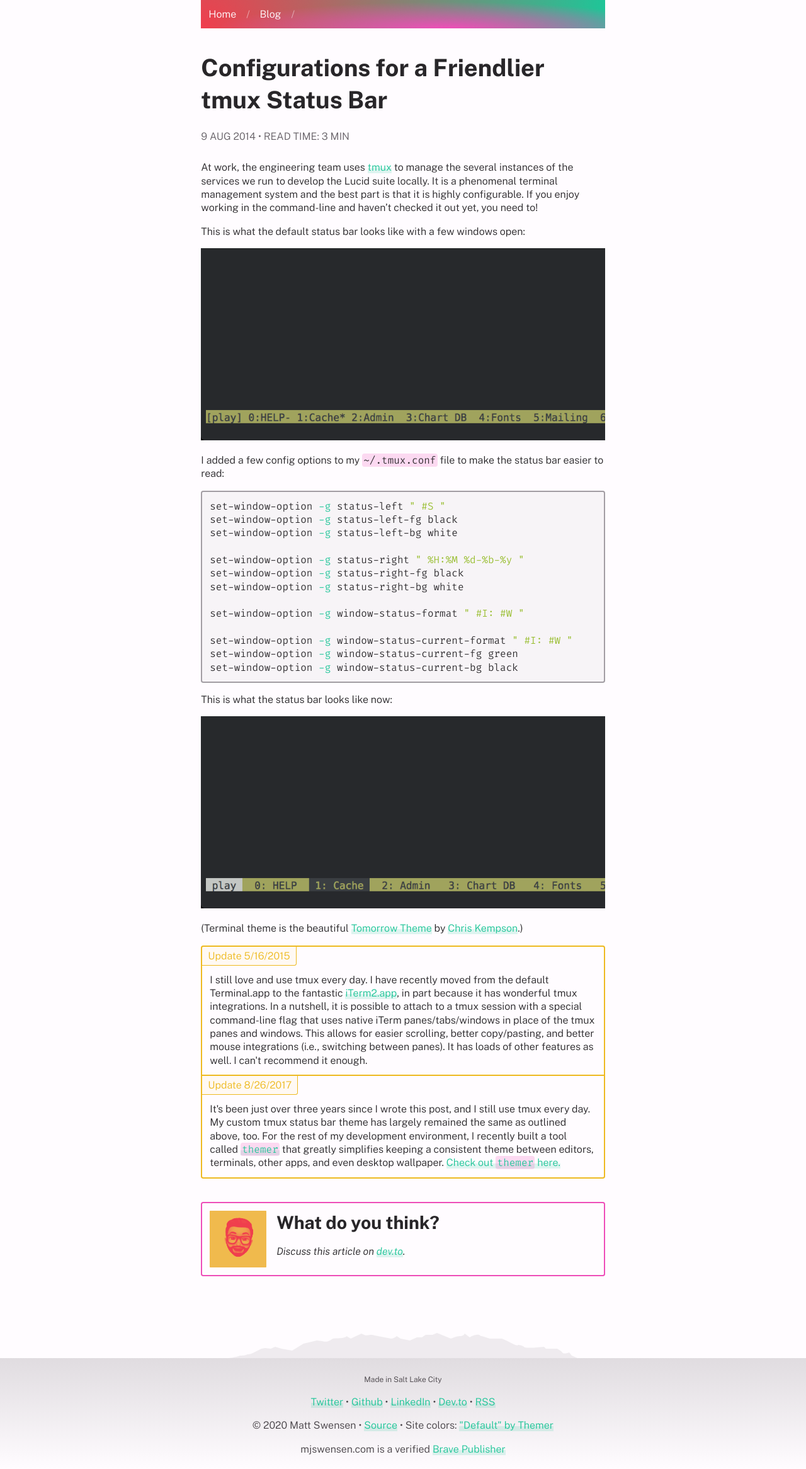
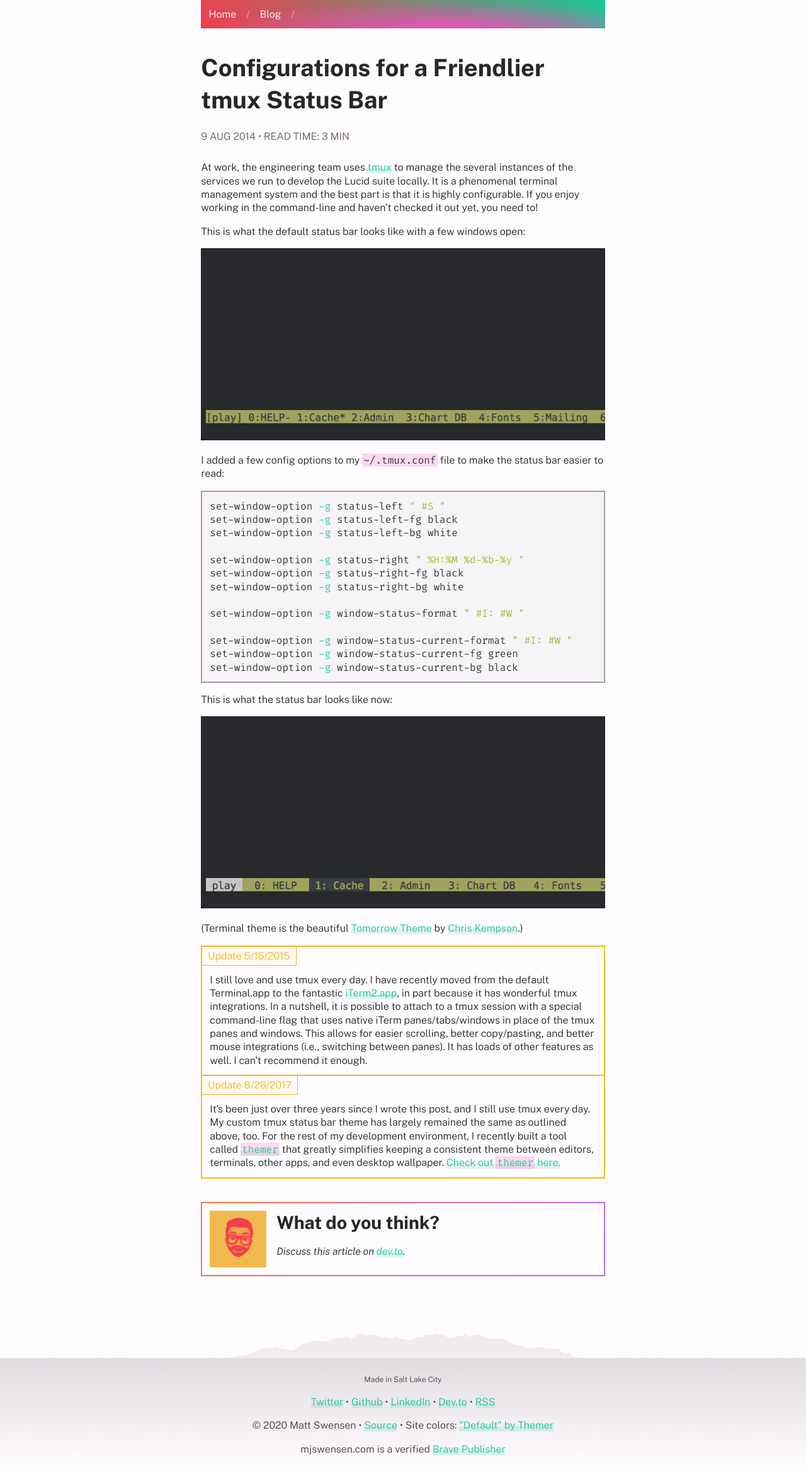
Before and after one commit to mjswensen/mjswensen.com, a Jekyll site: the page built from blog/_posts/2014-08-09-friendlier-tmux-status-bar.md, in a window 1280 px wide. Shown: the whole page at 63% size. Built offline with Jekyll 4.4.1, drawn with Linux system fonts in a browser that asks for light colours.

Commit message:
Update border styles

```diff
--- a/css/index.css
+++ b/css/index.css
@@ -103,7 +103,8 @@
     var(--light-accent3-rgb-b),
     0.1
   );
-  --article-footer-border-color: var(--light-accent7-rgb);
+  --article-footer-border-color-1: var(--light-accent1-rgb);
+  --article-footer-border-color-2: var(--light-accent6-rgb);
 }
 
 @media (prefers-color-scheme: dark) {
@@ -207,7 +208,8 @@
       var(--dark-accent3-rgb-b),
       0.1
     );
-    --article-footer-border-color: var(--dark-accent7-rgb);
+    --article-footer-border-color-1: var(--dark-accent1-rgb);
+    --article-footer-border-color-2: var(--dark-accent6-rgb);
   }
 }
 
@@ -251,9 +253,6 @@
 
   --border-width-small: var(--size-px);
   --border-width-large: calc(var(--size-px) * 2);
-
-  --border-radius: var(--size-small-5);
-  --border-radius-small: var(--size-small-9);
 }
 
 /* Typography */
@@ -437,8 +436,6 @@ a:active {
   --size: var(--size-large-9);
   position: relative;
   display: inline-flex;
-  border-radius: 100%;
-  border-radius: var(--border-radius-small);
   overflow: hidden;
 }
 
@@ -495,7 +492,6 @@ hr {
 .table-wrapper {
   width: 100%;
   overflow-x: scroll;
-  border-radius: var(--border-radius);
   border: var(--border-width-large) solid var(--table-border-color);
 }
 
@@ -528,13 +524,11 @@ hr {
 code {
   font-family: var(--mono-font-family);
   font-weight: var(--mono-font-weight-normal);
-  border-radius: var(--border-radius);
   background-color: var(--code-background-color);
   padding: 0 var(--size-small-7);
 }
 
 .highlight {
-  border-radius: var(--border-radius);
   border: var(--border-width-large) solid var(--highlight-border-color);
   padding: var(--size-small-1);
   background-color: var(--highlight-background-color)
@@ -908,7 +902,6 @@ code {
   background-color: var(--open-source-background-color);
   background-image: none;
   color: var(--open-source-foreground-color);
-  border-radius: var(--border-radius);
   padding: var(--size-small-9) var(--size-small-6);
   margin-left: var(--size-small-4);
 }
@@ -1015,16 +1008,6 @@ article .metadata {
   border: var(--border-width-large) solid var(--card-accent-color);
 }
 
-.cards .card:first-child {
-  border-top-left-radius: var(--border-radius);
-  border-top-right-radius: var(--border-radius);
-}
-
-.cards .card:last-child {
-  border-bottom-left-radius: var(--border-radius);
-  border-bottom-right-radius: var(--border-radius);
-}
-
 .cards .card + .card {
   margin-top: calc(var(--border-width-large) * -1);
 }
@@ -1036,7 +1019,6 @@ article .metadata {
   padding: var(--size-small-5) var(--size-small-2);
   border-right: var(--border-width-small) solid var(--card-accent-color);
   border-bottom: var(--border-width-small) solid var(--card-accent-color);
-  border-bottom-right-radius: var(--border-radius);
 }
 
 .cards .card .card-body {
@@ -1063,12 +1045,16 @@ article footer {
   display: flex;
   align-items: flex-start;
   padding: var(--size-small-1);
-  --dot-size: var(--size-small-6);
-  --grid-size: var(--size-large-1);
-  --offset: calc(var(--grid-size) / 4);
   margin-top: var(--size-large-3);
-  border: var(--border-width-large) solid var(--article-footer-border-color);
-  border-radius: var(--border-radius);
+  border-width: var(--border-width-large);
+  border-style: solid;
+  border-image:
+    linear-gradient(
+      108deg,
+      var(--article-footer-border-color-1),
+      var(--article-footer-border-color-2)
+    )
+    1;
 }
 
 article footer .memoji-wrapper {
```
